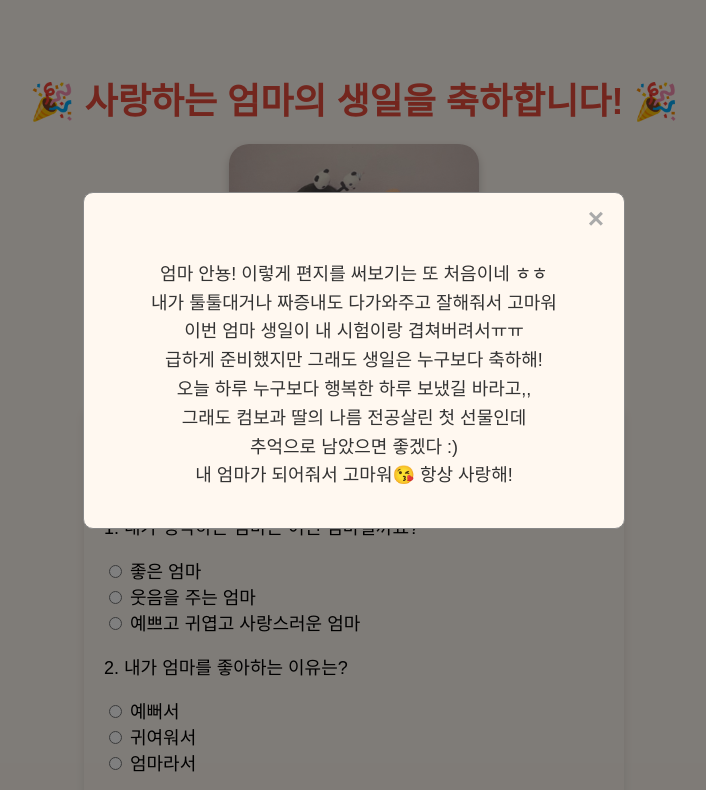
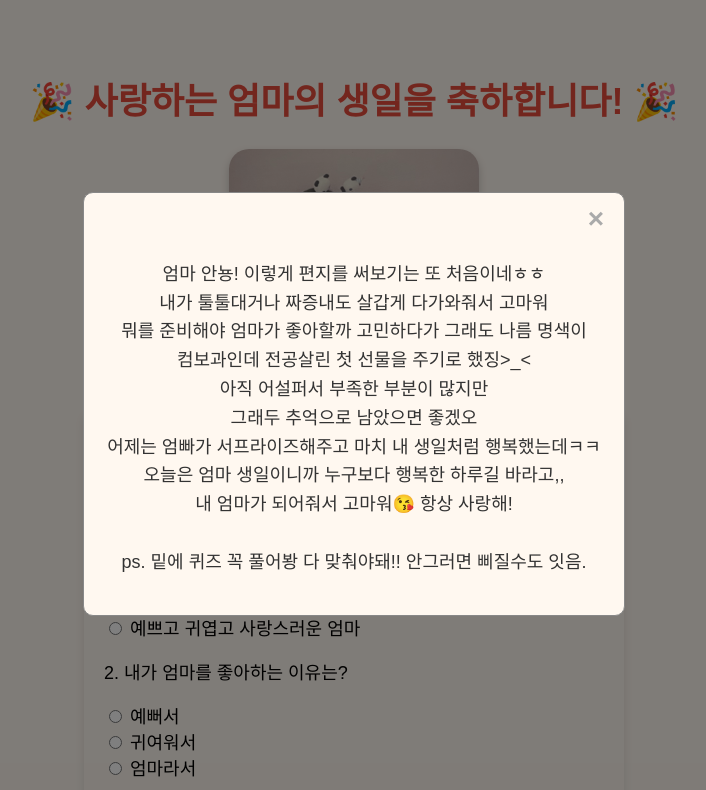
Before and after one commit to yxxn15/mom, a website: page index.html in a window 1280 px wide. Both pictures are taken after a click on the button "💌 편지를 확인해주세용 💌". Shown: the top 790 px of the page, without its empty margins (286-992 px from the left). Drawn offline with Linux system fonts and the light colour scheme.

Commit message:
퀴즈, 편지연동 및 화면 전환 효과 추가

```diff
--- a/index.html
+++ b/index.html
@@ -8,8 +8,8 @@
 </head>
 <body>
   <div class="container">
-  <h1>🎉 사랑하는 엄마의 생일을 축하합니다! 🎉</h1>
-  <div class="photo-wrapper">
+  <div class="photo-wrapper large" id="photoWrapper">
+      <h1>🎉 사랑하는 엄마의 생일을 축하합니다! 🎉</h1>
     <img src="images/mom_photo.jpg" alt="엄마 사진" class="main-photo">
     <button onclick="openModal()">💌 편지를 확인해주세용 💌</button>
   </div>
@@ -20,19 +20,21 @@
   <div class="modal-content">
     <span class="close" onclick="closeModal()">&times;</span>
     <p class="message">
-      엄마 안뇽! 이렇게 편지를 써보기는 또 처음이네 ㅎㅎ
-      내가 툴툴대거나 짜증내도 다가와주고 잘해줘서 고마워
-      이번 엄마 생일이 내 시험이랑 겹쳐버려서ㅠㅠ
-      급하게 준비했지만 그래도 생일은 누구보다 축하해!
-      오늘 하루 누구보다 행복한 하루 보냈길 바라고,,
-      그래도 컴보과 딸의 나름 전공살린 첫 선물인데
-      추억으로 남았으면 좋겠다 :)
-      내 엄마가 되어줘서 고마워😘 항상 사랑해!
+      엄마 안뇽! 이렇게 편지를 써보기는 또 처음이네ㅎㅎ
+      내가 툴툴대거나 짜증내도 살갑게 다가와줘서 고마워
+      뭐를 준비해야 엄마가 좋아할까 고민하다가 그래도 나름 명색이
+      컴보과인데 전공살린 첫 선물을 주기로 했징>_<
+      아직 어설퍼서 부족한 부분이 많지만
+      그래두 추억으로 남았으면 좋겠오
+      어제는 엄빠가 서프라이즈해주고 마치 내 생일처럼 행복했는데ㅋㅋ
+      오늘은 엄마 생일이니까 누구보다 행복한 하루길 바라고,,
+      내 엄마가 되어줘서 고마워😘 항상 사랑해!<br>
+      ps. 밑에 퀴즈 꼭 풀어봥 다 맞춰야돼!! 안그러면 삐질수도 잇음.
     </p>
   </div>
 </div>
   </div>
-  <div class="quiz-section">
+  <div id="quizSection" class="quiz-section" style="display: none;">
   <h2>🎯 엄마 생일 축하 퀴즈!</h2>
 
   <!-- 문제 1 -->
@@ -53,7 +55,7 @@
   <button onclick="checkQuiz()">퀴즈 제출</button>
 </div>
 
-<div class="gift-section">
+<div id="giftSection" class="gift-section" style="display: none;">
   <h2>🎁 엄마가 받고 싶은 선물</h2>
   <p>받고 싶은 선물이 있거나 원하는 것이 있다면 자유롭게 적어주세요.<br>
   (이 항목은 선택이며 언제든지 다시 와서 답변을 입력해도 좋습니다)
@@ -92,7 +94,7 @@ function checkQuiz() {
   if (correct === 3) prize = "100,000원";
   else if (correct === 2) prize = "50,000원";
   else if (correct === 1) prize = "30,000원";
-  else prize = "뽀뽀";
+  else prize = "무한한뽀뽀";
 
   // 결과 출력
   alert(`🎉 ${correct}문제 맞았습니다!
@@ -148,12 +150,21 @@ function submitGift() {
 }
 
   function openModal() {
-    document.getElementById("modal").style.display = "block";
-  }
+  document.getElementById("modal").style.display = "block";
+  document.getElementById("quizSection").style.display = "block";
+  document.getElementById("giftSection").style.display = "block"; // 🎁 선물 섹션도 보여주기
+
+  const wrapper = document.getElementById("photoWrapper");
+  wrapper.classList.remove("large");
+  wrapper.classList.add("normal");
+}
 
   function closeModal() {
     document.getElementById("modal").style.display = "none";
   }
+  function showQuiz() {
+  document.getElementById('quizSection').style.display = 'block';
+}
 </script>
 
 
--- a/style.css
+++ b/style.css
@@ -162,3 +162,18 @@ textarea {
 .gift-section p {
   text-align: center;
 }
+
+#quizSection {
+  display: none;
+}
+
+/* style.css */
+.photo-wrapper.large {
+  transform: scale(1.4);
+  transition: transform 0.5s ease;
+}
+
+.photo-wrapper.normal {
+  transform: scale(1);
+  transition: transform 0.5s ease;
+}
```
